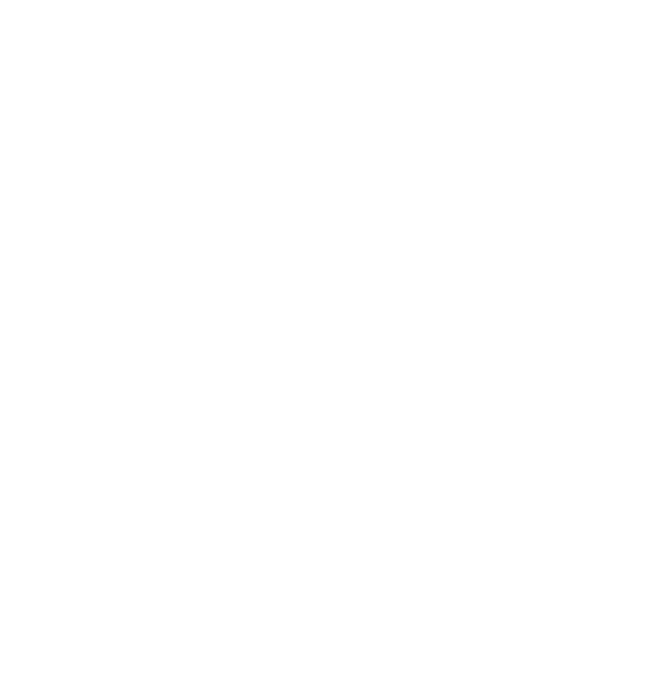
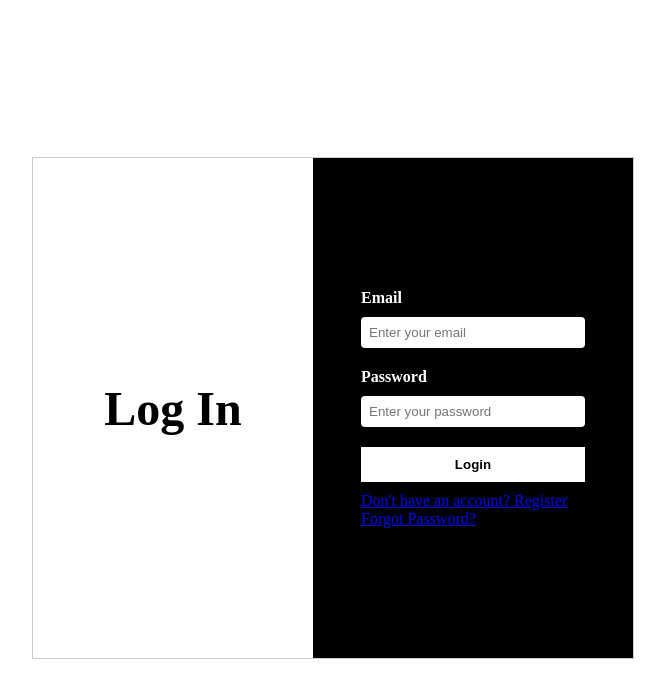
Before and after one commit to Luvuyotafeni/Case-Management-App, a Vue app in the folder Front-end/: page /login in a window 1280 px wide. Before the commit this address had no page. Shown: the top 698 px of the page, without its empty margins (307-972 px from the left). Built offline with nearby package versions, Linux system fonts and the light colour scheme.

Commit message:
logIn page

```diff
--- a/Front-end/index.html
+++ b/Front-end/index.html
@@ -1,5 +1,5 @@
 <!DOCTYPE html>
-<html lang="">
+<html lang="en">
   <head>
     <meta charset="UTF-8">
     <link rel="icon" href="/favicon.ico">
--- a/Front-end/src/components/LogIn.vue
+++ /dev/null
@@ -1,13 +0,0 @@
-<script setup>
-</script>
-
-<template>
-    <div class="logInPage">
-        <div class="login-container">
-
-        </div>
-    </div>
-</template>
-<style scoped>
-
-</style>
--- /dev/null
+++ b/Front-end/src/components/LoginPage.vue
@@ -0,0 +1,109 @@
+<script setup>
+</script>
+
+<template>
+    <div class="logInPage">
+        <div class="login-container">
+            <!-- Left Section -->
+            <div class="login-left">
+                <h1>Log In</h1>
+            </div>
+
+            <!-- Right Section -->
+            <div class="login-right">
+                <form class="login-form">
+                    <label for="email">Email</label>
+                    <input type="email" id="email" placeholder="Enter your email">
+
+                    <label for="password">Password</label>
+                    <input type="password" id="password" placeholder="Enter your password">
+
+                    <button type="submit">Login</button>
+                    <div class="links">
+                        <div><RouterLink to="/register">Don't have an account? Register</RouterLink></div>
+                        <div><RouterLink to="/forgot-paswword">Forgot Password?</RouterLink></div>
+                    </div>
+                </form>
+            </div>
+        </div>
+    </div>
+</template>
+
+<style scoped>
+/* Full Page Styling */
+.logInPage {
+    display: flex;
+    justify-content: center;
+    align-items: center;
+    height: 100vh;
+
+}
+
+/* Container Styling */
+.login-container {
+    display: flex;
+    width: 600px;
+    height: 500px;
+    border: 1px solid #ccc;
+}
+
+/* Left Section */
+.login-left {
+    flex: 1;
+    background-color: white;
+    display: flex;
+    justify-content: center;
+    align-items: center;
+    font-size: 24px;
+    font-weight: bold;
+}
+
+/* Right Section */
+.login-right {
+    flex: 1;
+    background-color: black;
+    display: flex;
+    justify-content: center;
+    align-items: center;
+    flex-direction: column;
+    padding: 20px;
+}
+
+/* Form Styling */
+.login-form {
+    display: flex;
+    flex-direction: column;
+    width: 80%;
+}
+
+.login-form label {
+    color: white;
+    font-weight: bold;
+    margin-bottom: 10px;
+}
+
+.login-form input {
+    padding: 8px;
+    margin-bottom: 20px;
+    background-color: #FFFFFF;
+    border: none;
+    border-radius: 4px;
+}
+
+/* Button Styling */
+.login-form button {
+    background-color: #FFFFFF;
+    border: none;
+    padding: 10px;
+    font-weight: bold;
+    cursor: pointer;
+}
+
+.links{
+    margin-top: 10px;
+    display: flex;
+    flex-direction: column;
+    justify-content: space-between;
+
+}
+</style>
--- a/Front-end/src/router/index.js
+++ b/Front-end/src/router/index.js
@@ -1,9 +1,8 @@
 import Dashboard from "@/components/Dashboard.vue";
 import ForgotPassword from "@/components/ForgotPassword.vue";
-import LogIn from "@/components/LogIn.vue";
+import LoginPage from "@/components/LoginPage.vue";
 import Register from "@/components/Register.vue";
 import Welcome from "@/components/Welcome.vue";
-import { compile } from "vue";
 import { createRouter, createWebHistory } from "vue-router";
 
 const routes = [
@@ -15,11 +14,11 @@
     {
         path: "/login",
         name: "login",
-        component: LogIn
+        component: LoginPage
     },
     {
         path: "/register",
-        name: "login",
+        name: "register",
         component: Register
     },
     {
```
